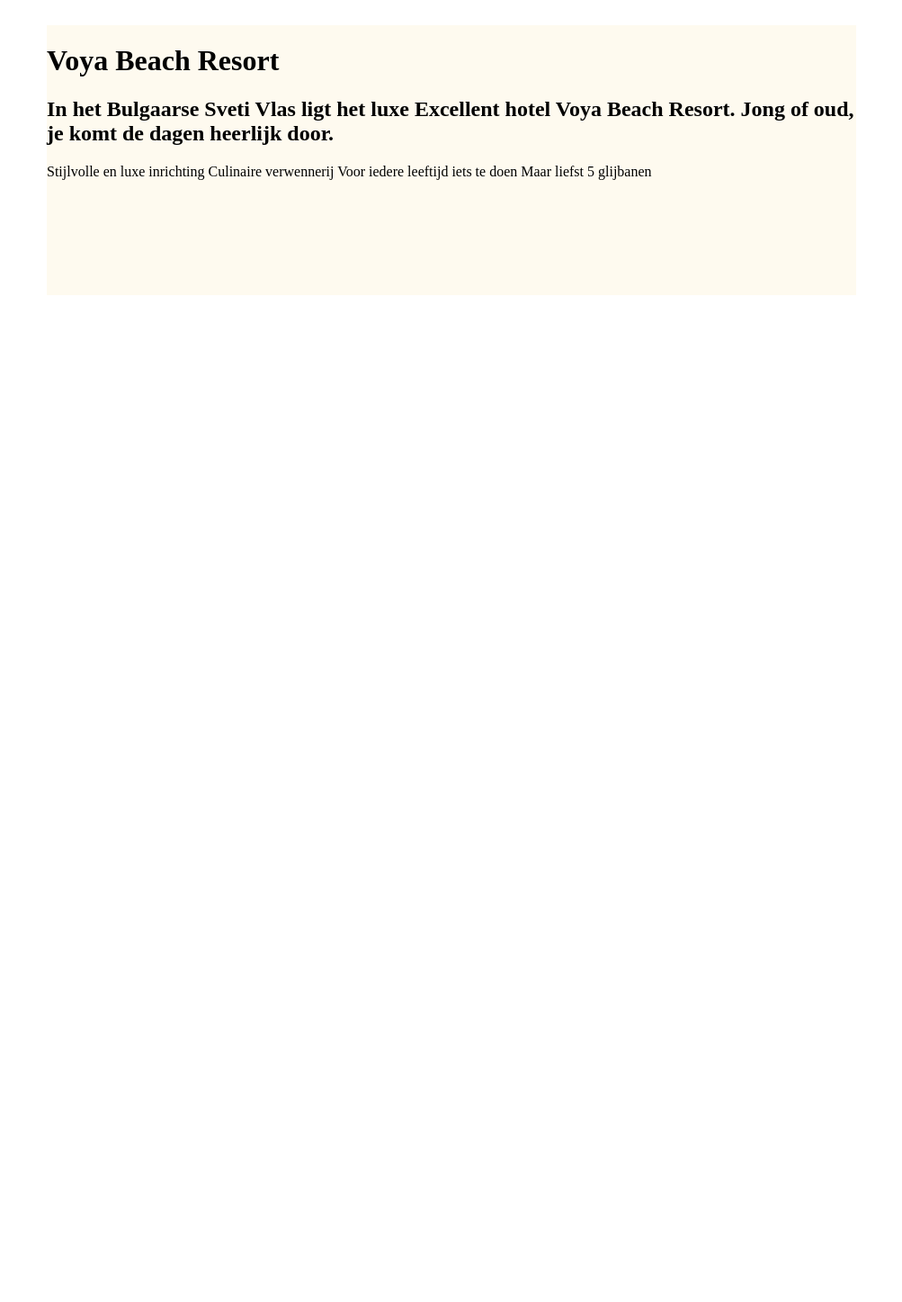
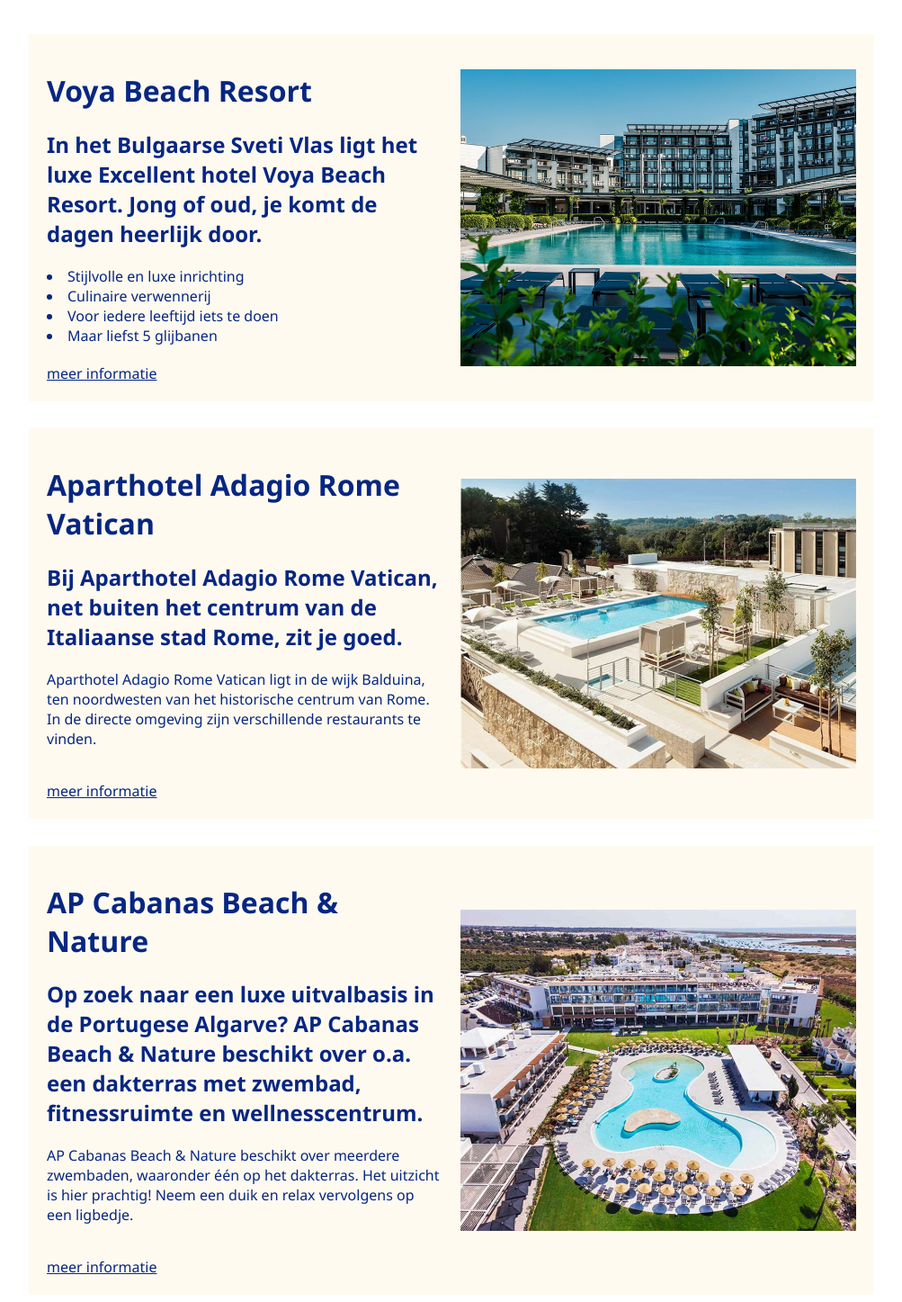
Before and after one commit to RubenIJ/Webapp2, a PHP site: page /components/familie.php in a window 1280 px wide. Shown: the whole page at 90% size, without its empty margins (138-1141 px from the left). Before the commit the page ends 328 px from the top, so only its background shows below. Run offline with PHP 8.4, Linux system fonts and the light colour scheme.

Commit message:
familie pagina afmaken
Familie pagina opbouw en informatie afgemaakt

```diff
--- a/html/components/familie.php
+++ b/html/components/familie.php
@@ -9,24 +9,51 @@
     <title>Familie pagina</title>
 </head>
 <body>
-<div id="groot-blok">
-    <div id="groot">
-         <div class="blok">
-            <h1>Voya Beach Resort</h1>
-             <h2>In het Bulgaarse Sveti Vlas ligt het luxe Excellent hotel Voya Beach Resort.
-                 Jong of oud, je komt de dagen heerlijk door.</h2>
-            <p> Stijlvolle en luxe inrichting
-                Culinaire verwennerij
-                Voor iedere leeftijd iets te doen
-                Maar liefst 5 glijbanen</p>
-             <img src=""
-         </div>
+<div class="vakanties">
+<div class="vakantie-blok">
+    <div class="vakantie-inhoud">
+        <h1>Voya Beach Resort</h1>
+        <h2>In het Bulgaarse Sveti Vlas ligt het luxe Excellent hotel Voya Beach Resort.
+            Jong of oud, je komt de dagen heerlijk door.</h2>
+        <li>Stijlvolle en luxe inrichting</li>
+        <li>Culinaire verwennerij</li>
+        <li>Voor iedere leeftijd iets te doen</li>
+        <li>Maar liefst 5 glijbanen</li>
+        <button class="meer-info">meer informatie</button>
+    </div>
+    <div class="vakantie-fotos">
+        <img src="../fotos/vakantie-foto-1.png" alt="Voya Beach Resort">
     </div>
 </div>
-
-
-
-
-
+</div>
+<div class="vakanties">
+    <div class="vakantie-blok">
+        <div class="vakantie-inhoud">
+            <h1>Aparthotel Adagio Rome Vatican</h1>
+            <h2>
+                Bij Aparthotel Adagio Rome Vatican, net buiten het centrum van de Italiaanse stad Rome, zit je goed.</h2>
+            <p>Aparthotel Adagio Rome Vatican ligt in de wijk Balduina, ten noordwesten van het historische centrum van Rome.
+                In de directe omgeving zijn verschillende restaurants te vinden.</p>
+            <button class="meer-info">meer informatie</button>
+        </div>
+        <div class="vakantie-fotos">
+            <img src="../fotos/vakantie-foto-2.png" alt="Aparthotel Adagio Rome Vatican">
+        </div>
+    </div>
+</div>
+<div class="vakanties">
+    <div class="vakantie-blok">
+        <div class="vakantie-inhoud">
+            <h1>AP Cabanas Beach & Nature</h1>
+            <h2>Op zoek naar een luxe uitvalbasis in de Portugese Algarve? AP Cabanas Beach & Nature beschikt over o.a. een dakterras met zwembad, fitnessruimte en wellnesscentrum.</h2>
+            <p>AP Cabanas Beach & Nature beschikt over meerdere zwembaden, waaronder één op het dakterras.
+            Het uitzicht is hier prachtig! Neem een duik en relax vervolgens op een ligbedje.</p>
+            <button class="meer-info">meer informatie</button>
+        </div>
+        <div class="vakantie-fotos">
+            <img src="../fotos/vakantie-foto-3.png" alt="AP Cabanas Beach & Nature">
+        </div>
+    </div>
+</div>
 </body>
 </html>
--- a/html/css/xing.css
+++ b/html/css/xing.css
@@ -1,15 +1,50 @@
 body {
     background-color: #ffffff;
+    font-family: 'Segoe UI', Tahoma, Geneva, Verdana, sans-serif;
 }
 
-#groot-blok {
+.vakanties {
+    color: #062683;
     display: flex;
     justify-content: center;
-    padding-top: 20px;
+    padding-top: 30px;
 }
 
-#groot {
+.vakantie-blok {
+    display: flex;
+    flex-direction: row;
     background-color: #FEFAEF;
-    height: 300px;
+    padding: 20px;
     width: 900px;
+    gap: 20px;
 }
+
+.vakantie-inhoud {
+    flex: 1;
+    gap: 10px;
+}
+
+.meer-info {
+    margin-top: 20px;
+    background: none;
+    border: none;
+    padding: 0;
+    font: inherit;
+    color: inherit;
+    cursor: pointer;
+    text-decoration: underline;
+}
+
+.vakantie-fotos {
+    flex: 1;
+    display: flex;
+    justify-content: center;
+    align-items: center;
+}
+
+.vakantie-fotos img {
+    gap: 20px;
+    max-width: 100%;
+    max-height: 100%;
+    object-fit: cover;
+}
```
Also changed, not shown: html/fotos/vakantie-foto-1.png (added), html/fotos/vakantie-foto-2.png (added), html/fotos/vakantie-foto-3.png (added).
